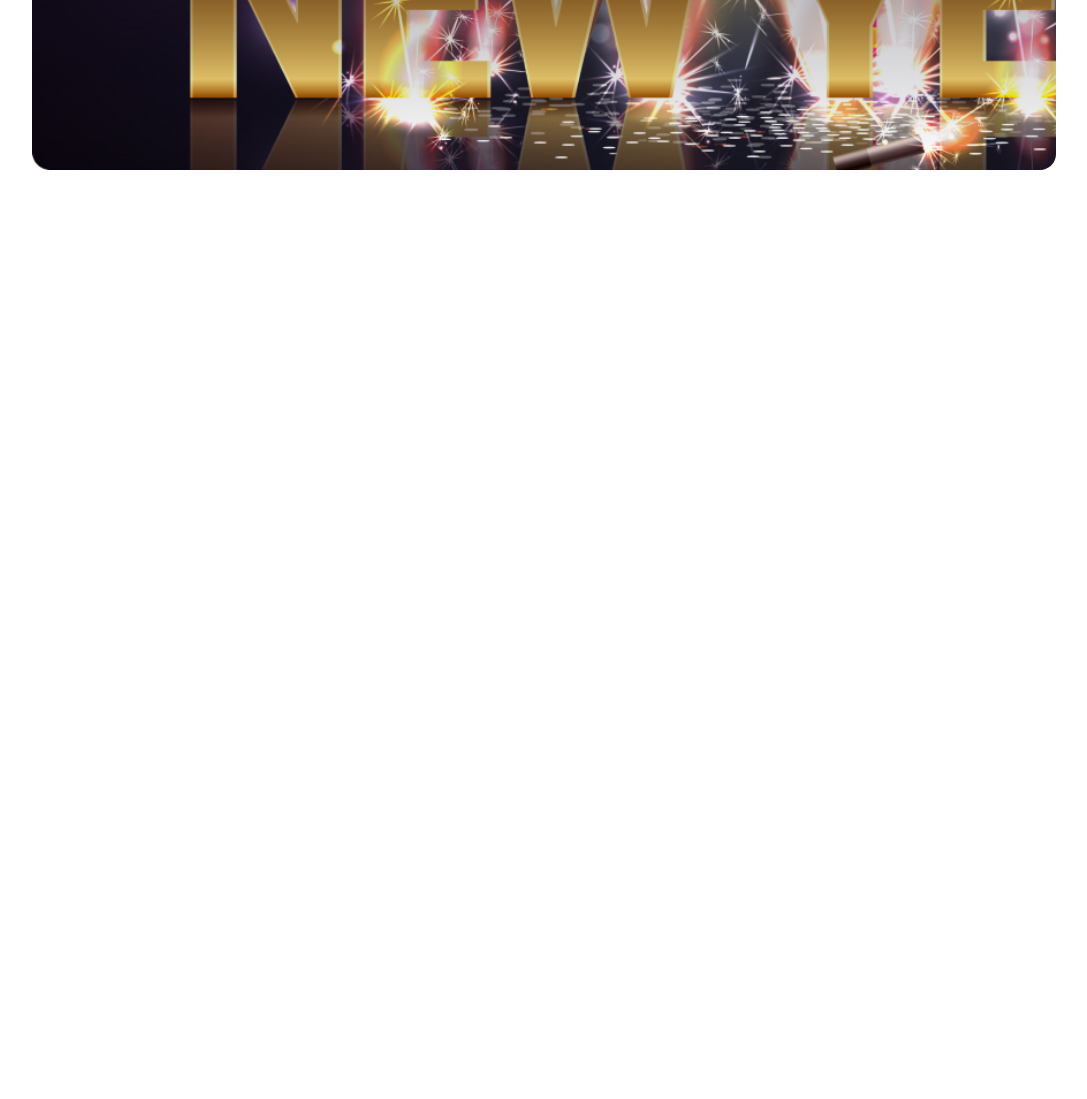
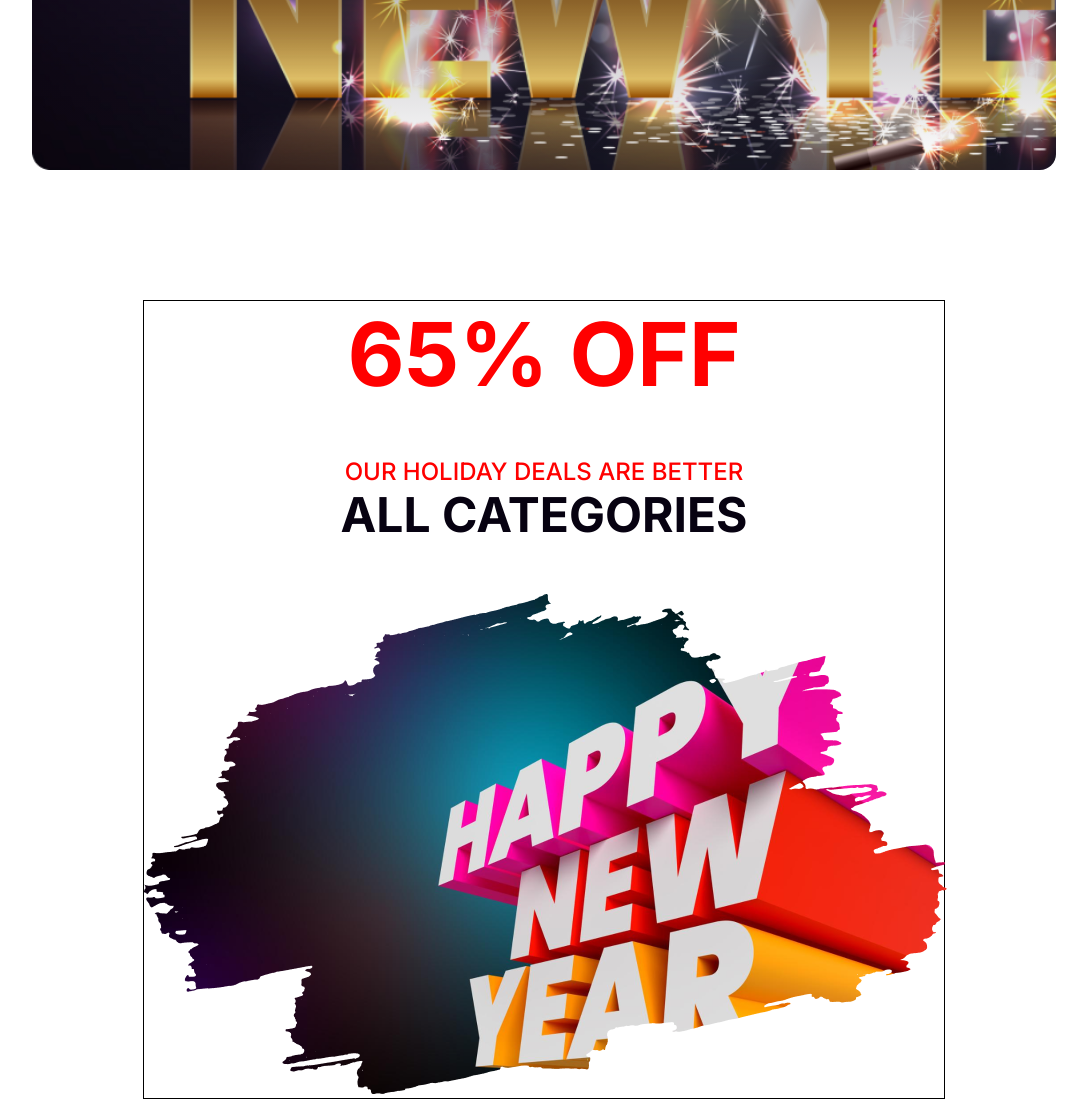
Before and after one commit to shahedul-alam/new-year-offer, a plain HTML site: page index.html in a window 1280 px wide. Shown: the part 561-1660 px from the top of the page, without its empty margins (96-1183 px from the left). Before the commit the page ends 861 px from the top, so only its background shows below. Drawn offline with Linux system fonts and the light colour scheme.

Commit message:
68%-sale section added

```diff
--- a/index.html
+++ b/index.html
@@ -13,7 +13,7 @@
       <h1>New Year Party Celebration</h1>
     </div>
   </header>
-  <!-- <main>
+  <main>
     <section class="section-65-percent">
       <h1>65% OFF</h1>
       <div>
@@ -22,7 +22,7 @@
         <img src="./images/New Year Photo.png" alt="new-year-photo">
       </div>
     </section>
-    <section class="midnight-party">
+    <!-- <section class="midnight-party">
       <div class="midnight-party-container">
         <div>
           <h1>Welcome to midnight party</h1>
@@ -32,7 +32,7 @@
         </div>
         <img src="./images/Group 70.png" alt="2024">
       </div>
-    </section>
-  </main> -->
+    </section> -->
+  </main>
 </body>
 </html>
--- a/style.css
+++ b/style.css
@@ -42,7 +42,7 @@ header {
 }
 
 /* 65%-section */
-/* .section-65-percent {
+.section-65-percent {
   max-width: 800px;
   margin: 120px auto;
   border: 1px solid black;
@@ -70,7 +70,7 @@ header {
   line-height: 58px;
   text-align: center;
   margin-bottom: 50px;
-} */
+}
 
 /* midnight-party
 .midnight-party {
```
